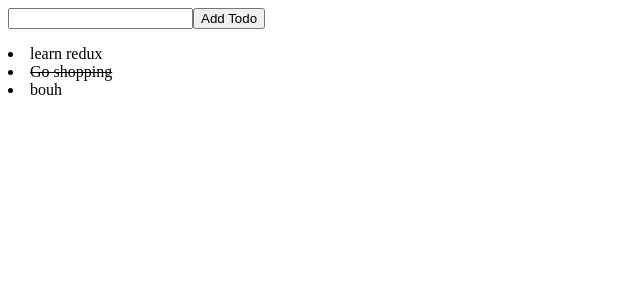
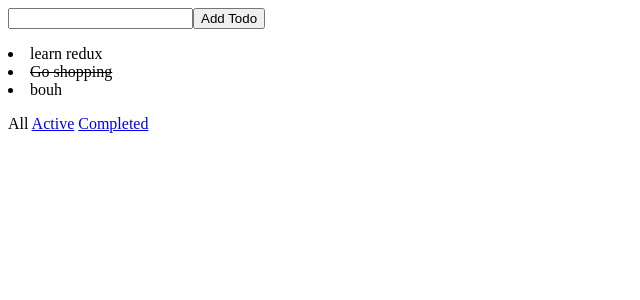
Before and after one commit to ViGrad/redux-todo-list, a React app: page / in a window 1280 px wide. Shown: the top 300 px of the page, without its empty margins (0-640 px from the left). Built offline with nearby package versions, Linux system fonts and the light colour scheme.

Commit message:
filter links enabled

```diff
--- a/src/components/app.jsx
+++ b/src/components/app.jsx
@@ -2,12 +2,13 @@ import React from 'react'
 
 import AddTodo from './add-todo'
 import TodoList from './todo-list'
-
+import Footer from './footer'
 
 const App = () => (
   <div>
     <AddTodo />
     <TodoList />
+    <Footer />
   </div>
 )
 
--- /dev/null
+++ b/src/components/filter-link.jsx
@@ -0,0 +1,45 @@
+import React from 'react'
+import propTypes from 'prop-types'
+
+import Link from './link'
+
+import { setVisibilityFilter } from '../actions/visibility-filter'
+
+class FilterLink extends React.Component {
+  componentDidMount() {
+    const { store } = this.context
+    this.unsubscribe = store.subscribe(() => {
+      this.forceUpdate()
+    })
+  }
+
+  componentWillUnmount() {
+    this.unsubscribe()
+  }
+
+  render() {
+    const { store } = this.context
+    const { filter, children } = this.props
+    const state = store.getState()
+
+    return (
+      <Link
+        active={
+          filter === state.visibilityFilter
+        }
+        onClick={() => {
+          store.dispatch(
+            setVisibilityFilter(filter)
+          )
+        }}
+      >
+        {children}
+      </Link>
+    )
+  }
+}
+FilterLink.contextTypes = {
+  store: propTypes.object
+}
+
+export default FilterLink
--- /dev/null
+++ b/src/components/footer.jsx
@@ -0,0 +1,27 @@
+import React from 'react'
+
+import FilterLink from './filter-link'
+
+const Footer = () => (
+  <p>
+    <FilterLink
+      filter='SHOW_ALL'
+    >
+      All
+    </FilterLink>
+    {' '}
+    <FilterLink
+      filter='SHOW_ACTIVE'
+    >
+      Active
+    </FilterLink>
+    {' '}
+    <FilterLink
+      filter='SHOW_COMPLETED'
+    >
+      Completed
+    </FilterLink>
+  </p>
+)
+
+export default Footer
--- /dev/null
+++ b/src/components/link.jsx
@@ -0,0 +1,20 @@
+import React from 'react'
+
+const Link = ({
+  children,
+  active,
+  ...props
+}) => {
+  if(active) {
+    return (<span {...props}> {children} </span>)
+  }
+  else {
+    return (
+      <a href='#' {...props}>
+        {children}
+      </a>
+      )
+  }
+}
+
+export default Link
--- a/src/components/todo-list.jsx
+++ b/src/components/todo-list.jsx
@@ -4,6 +4,7 @@ import propTypes from 'prop-types'
 import Todo from './todo'
 
 import { toogleTodo } from '../actions/todo-list'
+import { getVisibileTodos } from '../utils/todo-tools'
 
 class TodoList extends React.Component {
   componentDidMount() {
@@ -21,7 +22,12 @@ class TodoList extends React.Component {
     const { store } = this.context
     const state = store.getState()
 
-    return state.todoList.map(
+    const visibleTodoList = getVisibileTodos(
+      state.todoList,
+      state.visibilityFilter
+    )
+
+    return visibleTodoList.map(
       todo =>
         <Todo
           key={todo.id}
--- /dev/null
+++ b/src/utils/todo-tools.js
@@ -0,0 +1,12 @@
+export const getVisibileTodos = (todoList, filter) => {
+  switch(filter) {
+    case 'SHOW_ACTIVE':
+      return todoList.filter(todo => !todo.completed)
+
+    case 'SHOW_COMPLETED':
+      return todoList.filter(todo => todo.completed)
+
+    default:
+      return todoList
+  }
+}
```
